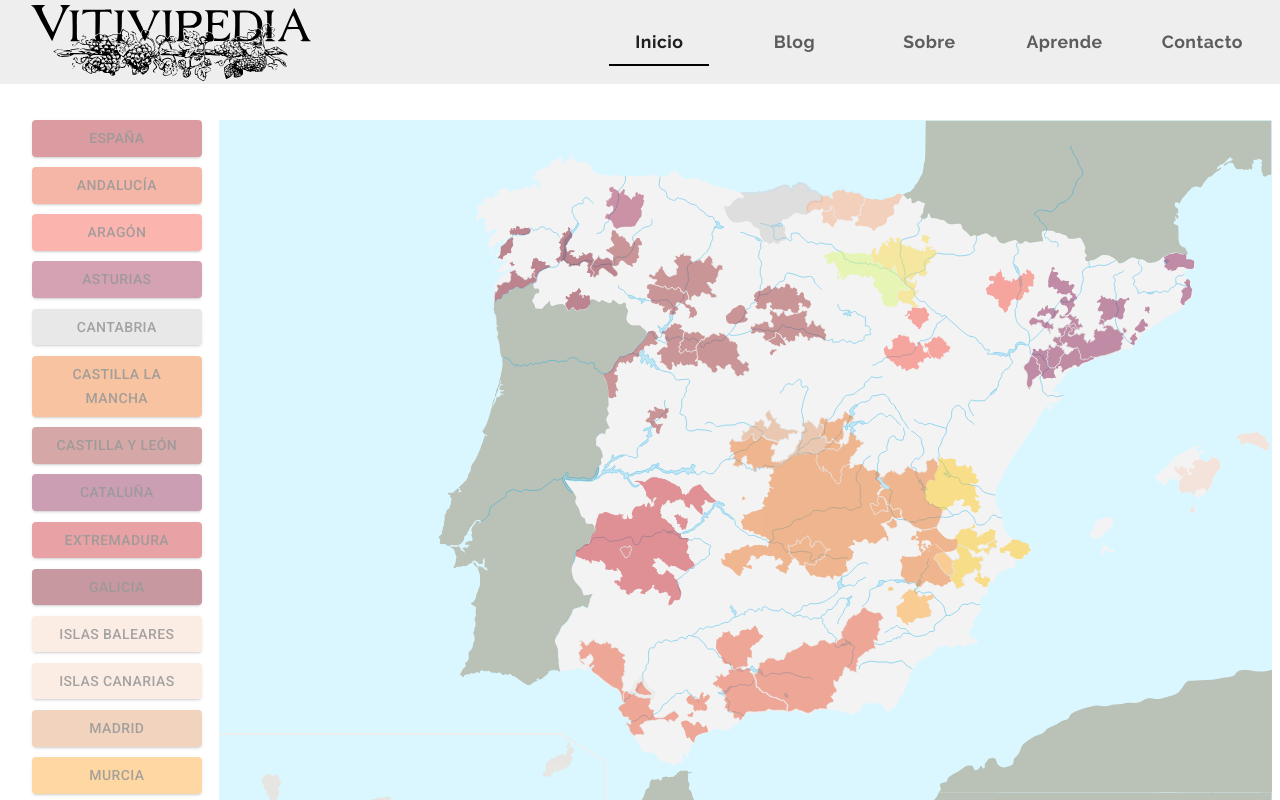
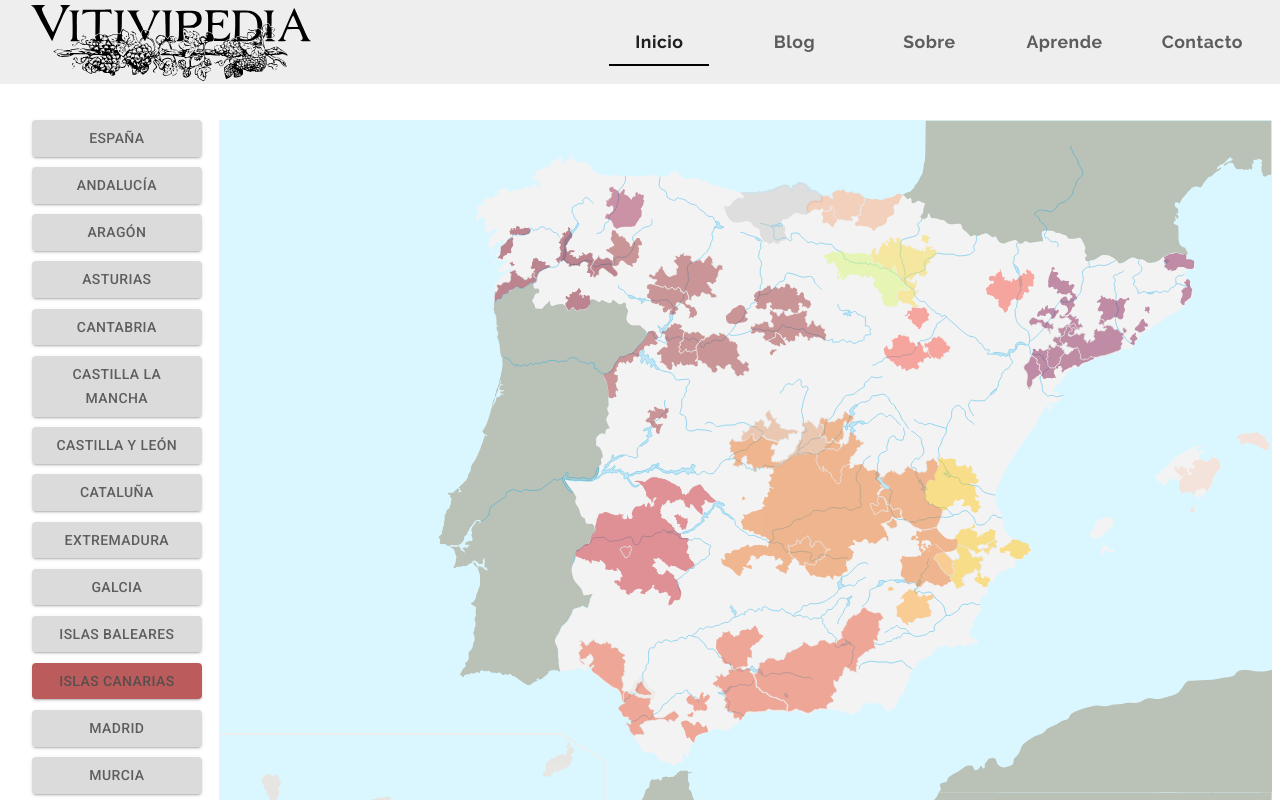
Before and after one commit to PabloGalisteo/vitivipedia-materialUI, a React (Create React App) app: page / in a window 1280 px wide. Shown: the top 800 px of the page. Built offline with nearby package versions, Linux system fonts and the light colour scheme.

Commit message:
trying to connect button to map

```diff
--- /dev/null
+++ b/src/components/ui/botonesCCAA/BotonComponent.js
@@ -0,0 +1,31 @@
+import React from 'react';
+import Button from '@material-ui/core/Button';
+
+const BotonComponent = ({
+  onClick,
+  marginButtton,
+  isActive,
+  title,
+  buttonColor,
+  hoverButtonList,
+  value
+}) => {
+  console.log(buttonColor);
+  return (
+    <Button
+      onClick={onClick}
+      className={marginButtton}
+      variant="contained"
+      onMouseEnter={() => hoverButtonList(value)}
+      onMouseLeave={() => hoverButtonList('')}
+      style={{
+        backgroundColor: `${buttonColor}`,
+        opacity: isActive ? 1 : 0.7
+      }}
+    >
+      {title}
+    </Button>
+  );
+};
+
+export default BotonComponent;
--- a/src/components/ui/sideCcaaNavigation.js
+++ b/src/components/ui/sideCcaaNavigation.js
@@ -1,24 +1,6 @@
-import React from 'react';
+import React, { useState } from 'react';
 import { makeStyles } from '@material-ui/core/styles';
-
-// -------- botones ----------- //
-import Espana from './botonesCCAA/Espana';
-import Andalucia from './botonesCCAA/Andalucia';
-import Aragon from './botonesCCAA/Aragon';
-import Asturias from './botonesCCAA/Asturias';
-import Cantabria from './botonesCCAA/Cantabria';
-import CastillaLaMancha from './botonesCCAA/CastillaLaMancha';
-import CastillaLeon from './botonesCCAA/CastillaLeon';
-import Cataluna from './botonesCCAA/Cataluna';
-import Extremadura from './botonesCCAA/Extremadura';
-import Galicia from './botonesCCAA/Galicia';
-import IslasBaleares from './botonesCCAA/IslasBaleares';
-import IslasCanarias from './botonesCCAA/IslasCanarias';
-import Madrid from './botonesCCAA/Madrid';
-import Murcia from './botonesCCAA/Murcia';
-import Navarra from './botonesCCAA/Navarra';
-import PaisVasco from './botonesCCAA/PaisVasco';
-import Rioja from './botonesCCAA/Rioja';
+import BotonComponent from './botonesCCAA/BotonComponent';
 
 const useStyles = makeStyles(() => ({
   sideBar: {
@@ -32,96 +14,46 @@ const useStyles = makeStyles(() => ({
   }
 }));
 
-const SideCcaaNavigation = ({ toggleMapas, currentRegion }) => {
+const SideCcaaNavigation = ({
+  toggleMapas,
+  currentRegion,
+  setCurrentRegion
+}) => {
   const classes = useStyles();
+
+  const [buttonList] = useState([
+    { title: 'España', value: 'Espana', color: '#ccc' },
+    { title: 'Andalucía', value: 'Andalucia', color: '#ccc' },
+    { title: 'Aragón', value: 'Aragon', color: '#ccc' },
+    { title: 'Asturias', value: 'Asturias', color: '#ccc' },
+    { title: 'Cantabria', value: 'Cantabria', color: '#ccc' },
+    { title: 'Castilla la Mancha', value: 'CastillaLaMancha', color: '#ccc' },
+    { title: 'Castilla y León', value: 'CastillaLeon', color: '#ccc' },
+    { title: 'Cataluña', value: 'Cataluna', color: '#ccc' },
+    { title: 'Extremadura', value: 'Extremadura', color: '#ccc' },
+    { title: 'Galcia', value: 'Galicia', color: '#ccc' },
+    { title: 'Islas Baleares', value: 'IslasBaleares', color: '#ccc' },
+    { title: 'Islas Canarias', value: 'IslasCanarias', color: '#a01717' },
+    { title: 'Madrid', value: 'Madrid', color: '#ccc' },
+    { title: 'Murcia', value: 'Murcia', color: '#ccc' },
+    { title: 'Navarra', value: 'Navarra', color: '#ccc' },
+    { title: 'País Vasco', value: 'PaisVasco', color: '#ccc' },
+    { title: 'La Rioja', value: 'Rioja', color: '#ccc' }
+  ]);
 
   return (
     <div className={classes.sideBar}>
-      <Espana
-        marginButtton={classes.marginBottomButton}
-        onClick={() => toggleMapas('Espana')}
-        isActive={currentRegion === 'Espana' ? true : false}
-      />
-      <Andalucia
-        marginButtton={classes.marginBottomButton}
-        onClick={() => toggleMapas('Andalucia')}
-        isActive={currentRegion === 'Andalucia' ? true : false}
-      />
-      <Aragon
-        marginButtton={classes.marginBottomButton}
-        onClick={() => toggleMapas('Aragon')}
-        isActive={currentRegion === 'Aragon' ? true : false}
-      />
-      <Asturias
-        marginButtton={classes.marginBottomButton}
-        onClick={() => toggleMapas('Asturias')}
-        isActive={currentRegion === 'Asturias' ? true : false}
-      />
-      <Cantabria
-        marginButtton={classes.marginBottomButton}
-        onClick={() => toggleMapas('Cantabria')}
-        isActive={currentRegion === 'Cantabria' ? true : false}
-      />
-      <CastillaLaMancha
-        marginButtton={classes.marginBottomButton}
-        onClick={() => toggleMapas('CastillaLaMancha')}
-        isActive={currentRegion === 'CastillaLaMancha' ? true : false}
-      />
-      <CastillaLeon
-        marginButtton={classes.marginBottomButton}
-        onClick={() => toggleMapas('CastillaLeon')}
-        isActive={currentRegion === 'CastillaLeon' ? true : false}
-      />
-      <Cataluna
-        marginButtton={classes.marginBottomButton}
-        onClick={() => toggleMapas('Cataluna')}
-        isActive={currentRegion === 'Cataluna' ? true : false}
-      />
-      <Extremadura
-        marginButtton={classes.marginBottomButton}
-        onClick={() => toggleMapas('Extremadura')}
-        isActive={currentRegion === 'Extremadura' ? true : false}
-      />
-      <Galicia
-        marginButtton={classes.marginBottomButton}
-        onClick={() => toggleMapas('Galicia')}
-        isActive={currentRegion === 'Galicia' ? true : false}
-      />
-      <IslasBaleares
-        marginButtton={classes.marginBottomButton}
-        onClick={() => toggleMapas('IslasBaleares')}
-        isActive={currentRegion === 'IslasBaleares' ? true : false}
-      />
-      <IslasCanarias
-        marginButtton={classes.marginBottomButton}
-        onClick={() => toggleMapas('IslasCanarias')}
-        isActive={currentRegion === 'IslasCanarias' ? true : false}
-      />
-      <Madrid
-        marginButtton={classes.marginBottomButton}
-        onClick={() => toggleMapas('Madrid')}
-        isActive={currentRegion === 'Madrid' ? true : false}
-      />
-      <Murcia
-        marginButtton={classes.marginBottomButton}
-        onClick={() => toggleMapas('Murcia')}
-        isActive={currentRegion === 'Murcia' ? true : false}
-      />
-      <Navarra
-        marginButtton={classes.marginBottomButton}
-        onClick={() => toggleMapas('Navarra')}
-        isActive={currentRegion === 'Navarra' ? true : false}
-      />
-      <PaisVasco
-        marginButtton={classes.marginBottomButton}
-        onClick={() => toggleMapas('PaisVasco')}
-        isActive={currentRegion === 'PaisVasco' ? true : false}
-      />
-      <Rioja
-        marginButtton={classes.marginBottomButton}
-        onClick={() => toggleMapas('Rioja')}
-        isActive={currentRegion === 'Rioja' ? true : false}
-      />
+      {buttonList.map(item => (
+        <BotonComponent
+          marginButtton={classes.marginBottomButton}
+          onClick={() => toggleMapas(item.value)}
+          isActive={currentRegion === item.value ? true : false}
+          title={item.title}
+          buttonColor={item.color}
+          hoverButtonList={setCurrentRegion}
+          value={item.value}
+        />
+      ))}
     </div>
   );
 };
```
Also changed, not shown: src/mapas/España.js.
